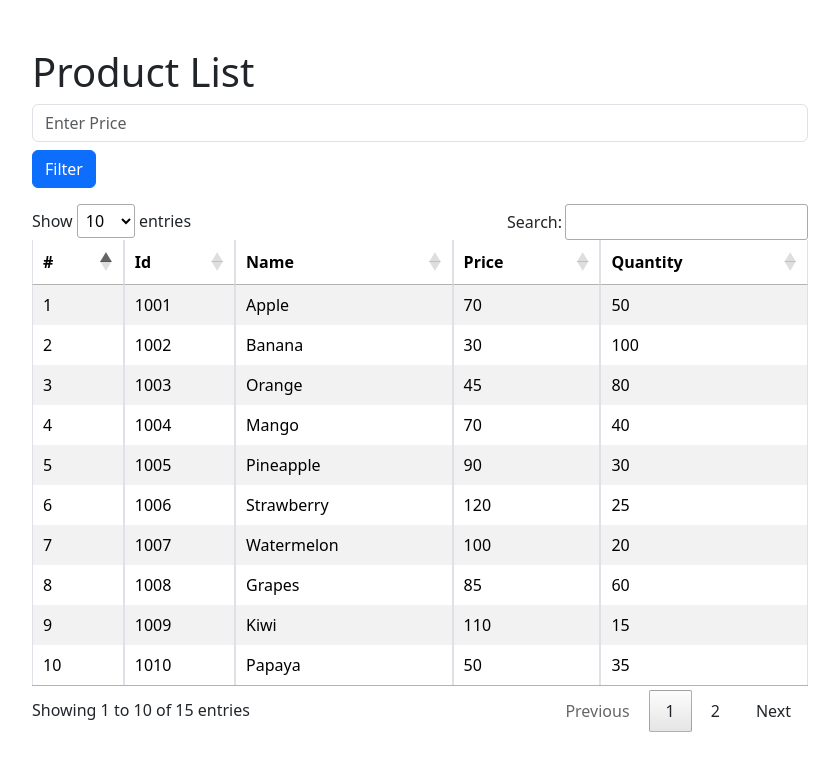
After one commit to NATEE24/PHP, a PHP site: page /W06_01_LoopProducts.php in a window 1280 px wide. The commit adds this page. Shown: the top 771 px of the page, without its empty margins (220-1059 px from the left). Run offline with PHP 8.4, Linux system fonts and the light colour scheme; some libraries are stand-ins or nearby versions.

Commit message:
Add files via upload

```diff
--- /dev/null
+++ b/W06_01_LoopProducts.php
@@ -0,0 +1,93 @@
+<!DOCTYPE html>
+<html lang="en">
+
+<head>
+    <meta charset="UTF-8">
+    <meta name="viewport" content="width=device-width, initial-scale=1.0">
+    <title>Loop for Show Product</title>
+    <link rel="stylesheet" href="https://cdn.jsdelivr.net/npm/bootstrap@5.3.7/dist/css/bootstrap.min.css">
+    <link href="https://cdn.datatables.net/2.0.8/css/dataTables.dataTables.min.css" rel="stylesheet">
+    <style>
+        .container {
+            max-width: 800px;
+        }
+    </style>
+</head>
+
+<body>
+
+    <?php
+    $products = [
+        ['id' => 1001, 'name' => 'Apple', 'price' => 70, 'quantity' => 50],
+        ['id' => 1002, 'name' => 'Banana', 'price' => 30, 'quantity' => 100],
+        ['id' => 1003, 'name' => 'Orange', 'price' => 45, 'quantity' => 80],
+        ['id' => 1004, 'name' => 'Mango', 'price' => 70, 'quantity' => 40],
+        ['id' => 1005, 'name' => 'Pineapple', 'price' => 90, 'quantity' => 30],
+        ['id' => 1006, 'name' => 'Strawberry', 'price' => 120, 'quantity' => 25],
+        ['id' => 1007, 'name' => 'Watermelon', 'price' => 100, 'quantity' => 20],
+        ['id' => 1008, 'name' => 'Grapes', 'price' => 85, 'quantity' => 60],
+        ['id' => 1009, 'name' => 'Kiwi', 'price' => 110, 'quantity' => 15],
+        ['id' => 1010, 'name' => 'Papaya', 'price' => 50, 'quantity' => 35],
+        ['id' => 1011, 'name' => 'Guava', 'price' => 70, 'quantity' => 70],
+        ['id' => 1012, 'name' => 'Peach', 'price' => 95, 'quantity' => 22],
+        ['id' => 1013, 'name' => 'Cherry', 'price' => 130, 'quantity' => 18],
+        ['id' => 1014, 'name' => 'Lemon', 'price' => 25, 'quantity' => 90],
+        ['id' => 1015, 'name' => 'Blueberry', 'price' => 140, 'quantity' => 12],
+    ];
+    ?>
+
+    <div class="container mt-5">
+        <h1>Product List</h1>
+
+        <form action="" method="post" class="mb-3">
+            <div>
+                <input type="number" name="price" placeholder="Enter Price" class="form-control mb-2">
+                <button type="submit" class="btn btn-primary">Filter</button>
+            </div>
+        </form>
+
+        <table id="productTable" class="table table-striped table-bordered">
+            <thead>
+                <tr>
+                    <th>#</th>
+                    <th>Id</th>
+                    <th>Name</th>
+                    <th>Price</th>
+                    <th>Quantity</th>
+                </tr>
+            </thead>
+            <tbody>
+                <?php
+                // Check if form submitted
+                if (isset($_POST['price'])) {
+                    $filterPrice = $_POST['price'];
+                    $filteredProducts = array_filter($products, function ($product) use ($filterPrice) {
+                        return $product['price'] == $filterPrice;
+                    });
+                } else {
+                    $filteredProducts = $products;
+                }
+
+                foreach (array_values($filteredProducts) as $index => $product) {
+                    echo "<tr>";
+                    echo "<td>" . ($index + 1) . "</td>";
+                    echo "<td>" . $product['id'] . "</td>";
+                    echo "<td>" . $product['name'] . "</td>";
+                    echo "<td>" . $product['price'] . "</td>";
+                    echo "<td>" . $product['quantity'] . "</td>";
+                    echo "</tr>";
+                }
+                ?>
+            </tbody>
+        </table>
+    </div>
+
+    <script src="https://code.jquery.com/jquery-3.5.1.min.js"></script>
+    <script src="https://cdn.jsdelivr.net/npm/bootstrap@5.3.7/dist/js/bootstrap.bundle.min.js"></script>
+    <script src="https://cdn.datatables.net/2.0.8/js/dataTables.min.js"></script>
+    <script>
+        let table = new DataTable('#productTable');
+    </script>
+</body>
+
+</html>
--- a/index.php
+++ b/index.php
@@ -6,6 +6,7 @@
     <meta name="viewport" content="width=device-width, initial-scale=1.0">
     <title>Intro PHP</title>
 </head>
+
 <body>
     <h1>Welcome to PHP Basic</h1>
     <p>This is a simple PHP application.</p>
@@ -30,9 +31,13 @@
         <li><a href="W02_01_oddEvenNumber.php">oddEvenNumber</a></li>
         <li><a href="W02_02_Grade.php">Grade</a></li>
         <li><a href="HW02.php">PHP Calculate Money</a></li>
+        <li><a href="W06_01_LoopProducts.php">Show Products(Fix data)</a></li>
+        <li><a href="">Connect Database</a></li>
+        <li><a href="">Show Products (Form Database)</a></li>
 
     </ul>
 
     <hr>
 </body>
+
 </html>
```
Lines whose indentation alone changed are shown as unchanged.
